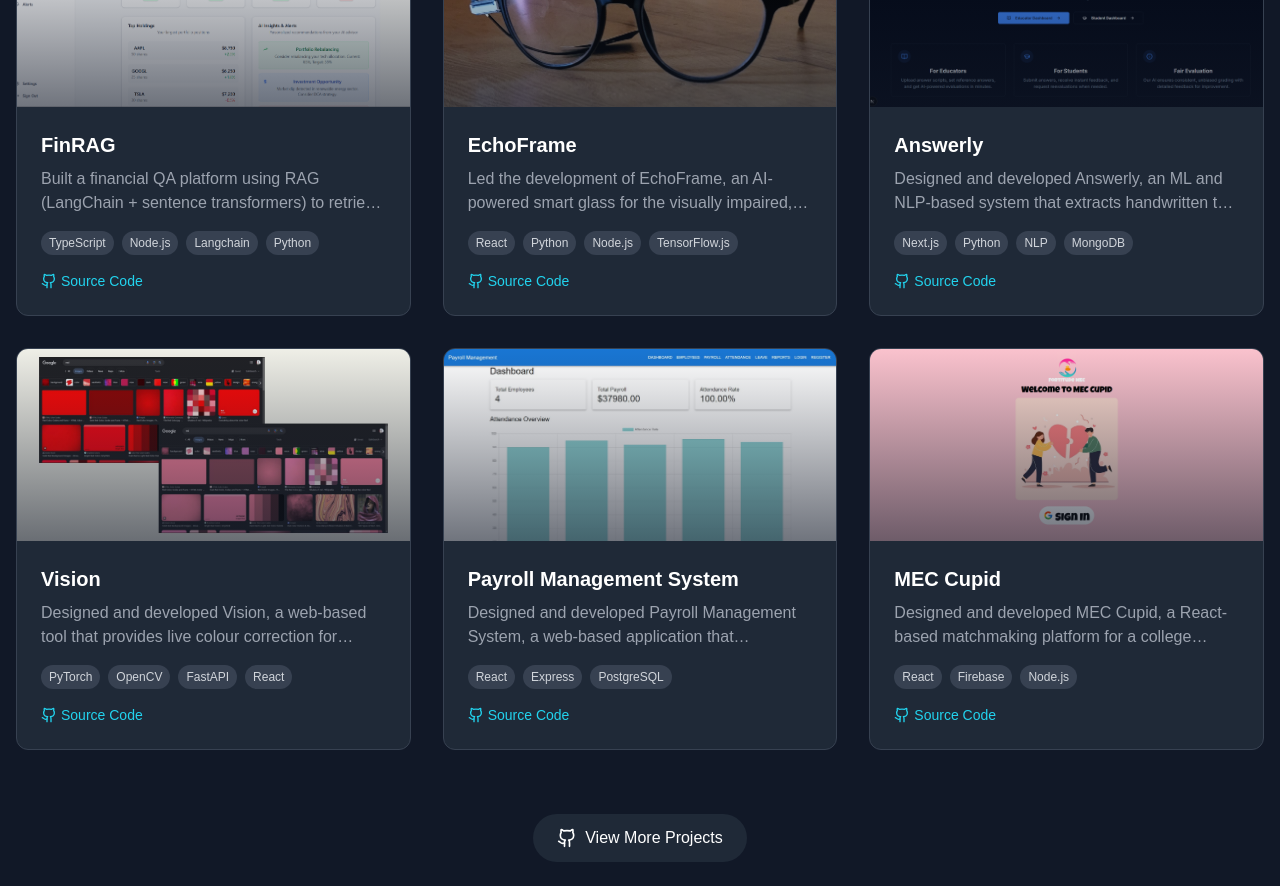
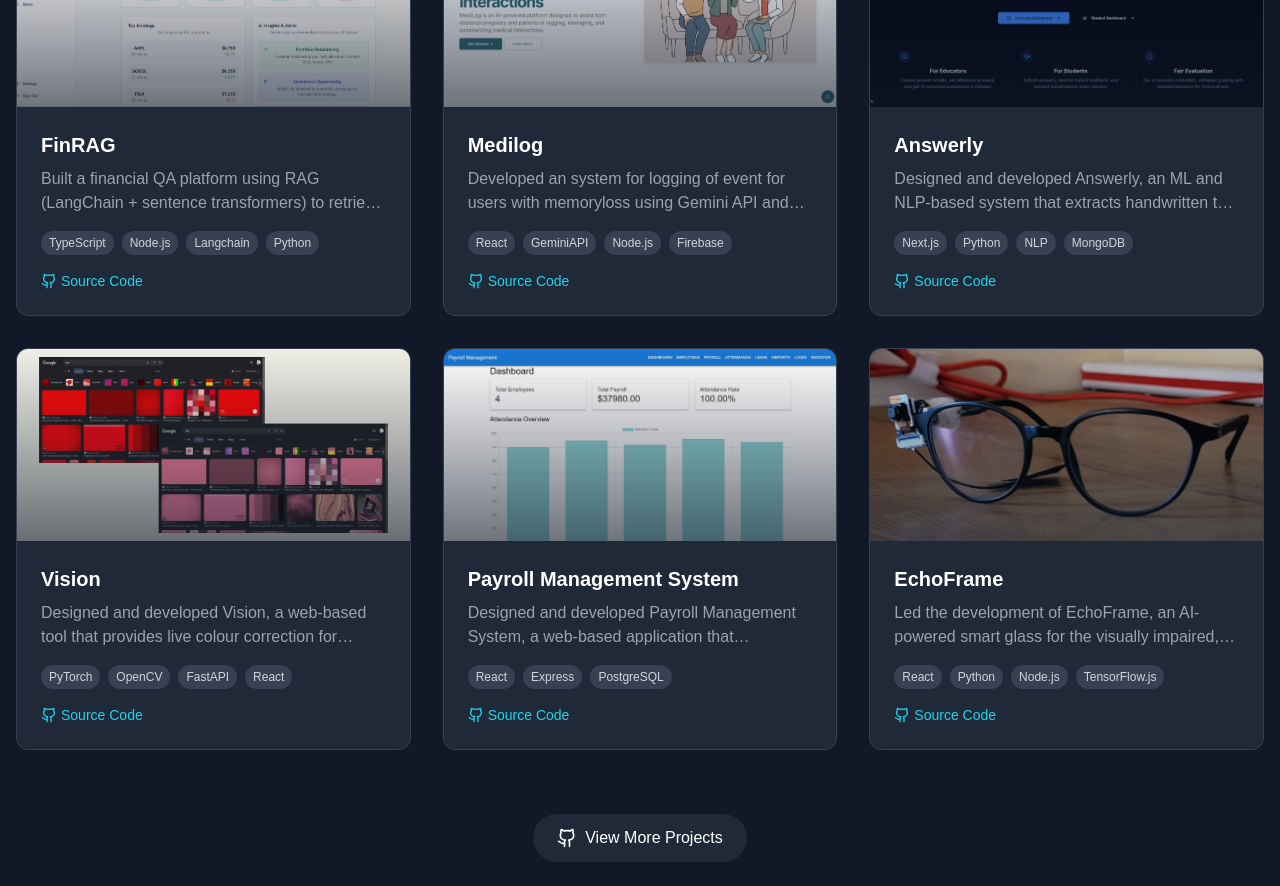
Before and after one commit to RohitAnish1/rohit-portfolio, a Next.js app: page / in a window 1280 px wide. Shown: the part 2520-3406 px from the top of the page. Built offline with nearby package versions, Linux system fonts and the light colour scheme.

Commit message:
updated projects & resume

```diff
--- a/components/projects.tsx
+++ b/components/projects.tsx
@@ -16,13 +16,11 @@ market-related information`,
     githubLink: "https://github.com/RohitAnish1/FinRAG.git",
   },
   {
-    title: "EchoFrame",
-    description: `Led the development of EchoFrame, an AI-powered smart glass for the visually impaired,
-                 using YOLO-based object detection and real-time audio
-                feedback for enhanced navigation.`,
-    image: "/echo-frame.jpeg?height=400&width=600",
-    tags: ["React", "Python", "Node.js", "TensorFlow.js"],
-    githubLink: "https://github.com/RohitAnish1/quad_squad.git",
+    title: "Medilog",
+    description: `Developed an system for logging of event for users with memoryloss using Gemini API and Firebase`,
+    image: "/medilog.png?height=400&width=600",
+    tags: ["React", "GeminiAPI", "Node.js", "Firebase"],
+    githubLink: "https://github.com/RohitAnish1/medilog.git",
   },
   {
     title: "Answerly",
@@ -52,13 +50,13 @@ market-related information`,
     githubLink: "https://github.com/RohitAnish1/payroll.git",
   },
   {
-    title: "MEC Cupid",
-    description: `Designed and developed MEC Cupid, a React-based matchmaking platform for a college event,
-           using Supabase, Node.js, and PostgreSQL for
-             compatibility matching, admin approval, and automated WhatsApp notifications.`,
-    image: "/mec-cupid.png?height=400&width=600",
-    tags: ["React", "Firebase", "Node.js"],
-    githubLink: "https://github.com/RohitAnish1/mec_cupid",
+    title: "EchoFrame",
+    description: `Led the development of EchoFrame, an AI-powered smart glass for the visually impaired,
+                 using YOLO-based object detection and real-time audio
+                feedback for enhanced navigation.`,
+    image: "/echo-frame.jpeg?height=400&width=600",
+    tags: ["React", "Python", "Node.js", "TensorFlow.js"],
+    githubLink: "https://github.com/RohitAnish1/quad_squad.git",
   }
 ]
 
--- a/components/resume.tsx
+++ b/components/resume.tsx
@@ -47,7 +47,7 @@ export default function Resume() {
 
               <div className="flex flex-col sm:flex-row gap-4">
                 <motion.a
-                  href="https://drive.google.com/file/d/1gMADCO33fmIF2OkznTaYt0Q14cAhxLTv/view?usp=sharing"
+                  href="https://drive.google.com/file/d/1wEmfSobEWwxVbLrnda4_2yP5HGqaYzPD/view?usp=sharing"
                   whileHover={{ scale: 1.05 }}
                   whileTap={{ scale: 0.95 }}
                   className="px-6 py-3 rounded-full bg-gray-700 text-white font-medium hover:bg-gray-600 transition-all duration-300 flex items-center justify-center"
```
Also changed, not shown: public/medilog.png (added).
